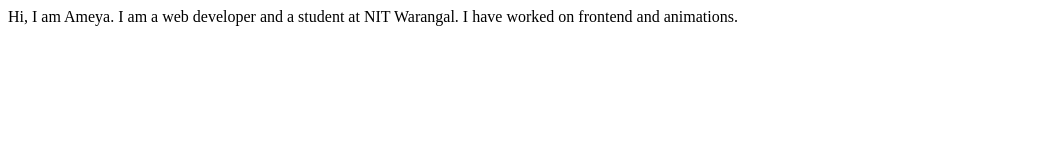
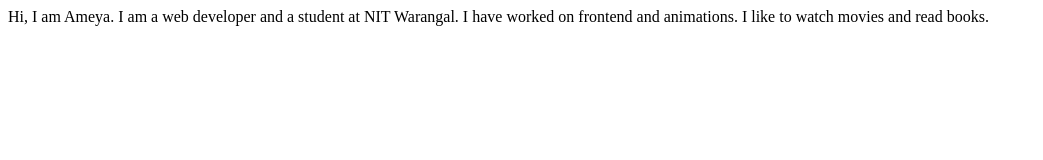
Before and after one commit to losarwarameya/my-portfolio, a plain HTML site: page index.html in a window 1280 px wide. Shown: the whole page, without its empty margins (0-1043 px from the left). Drawn offline with Linux system fonts and the light colour scheme.

Commit message:
feat: add interests

```diff
--- a/index.html
+++ b/index.html
@@ -11,5 +11,7 @@
 
     I have worked on frontend and animations.
 
+    I like to watch movies and read books.
+
 </body>
 </html>
```
